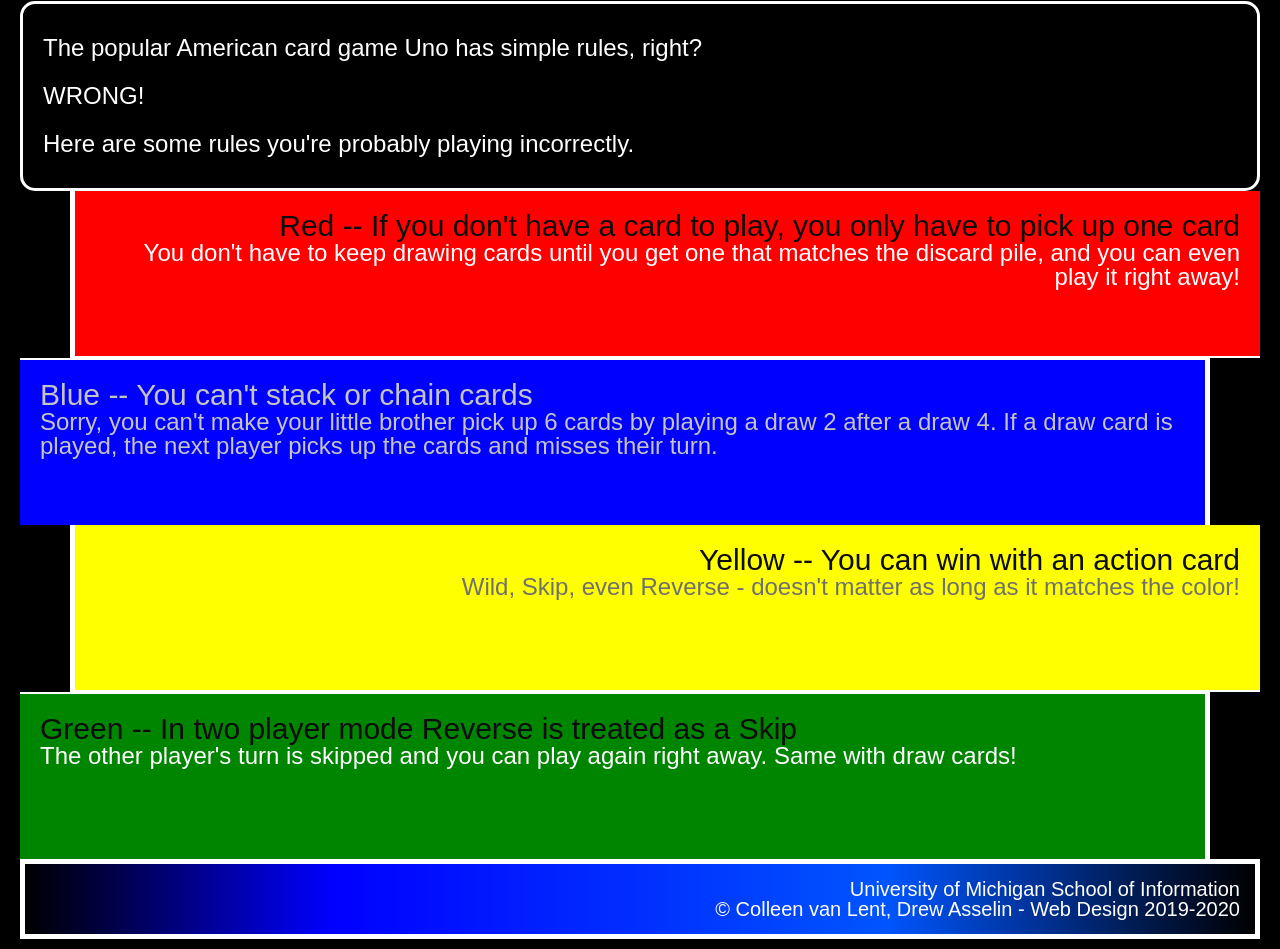
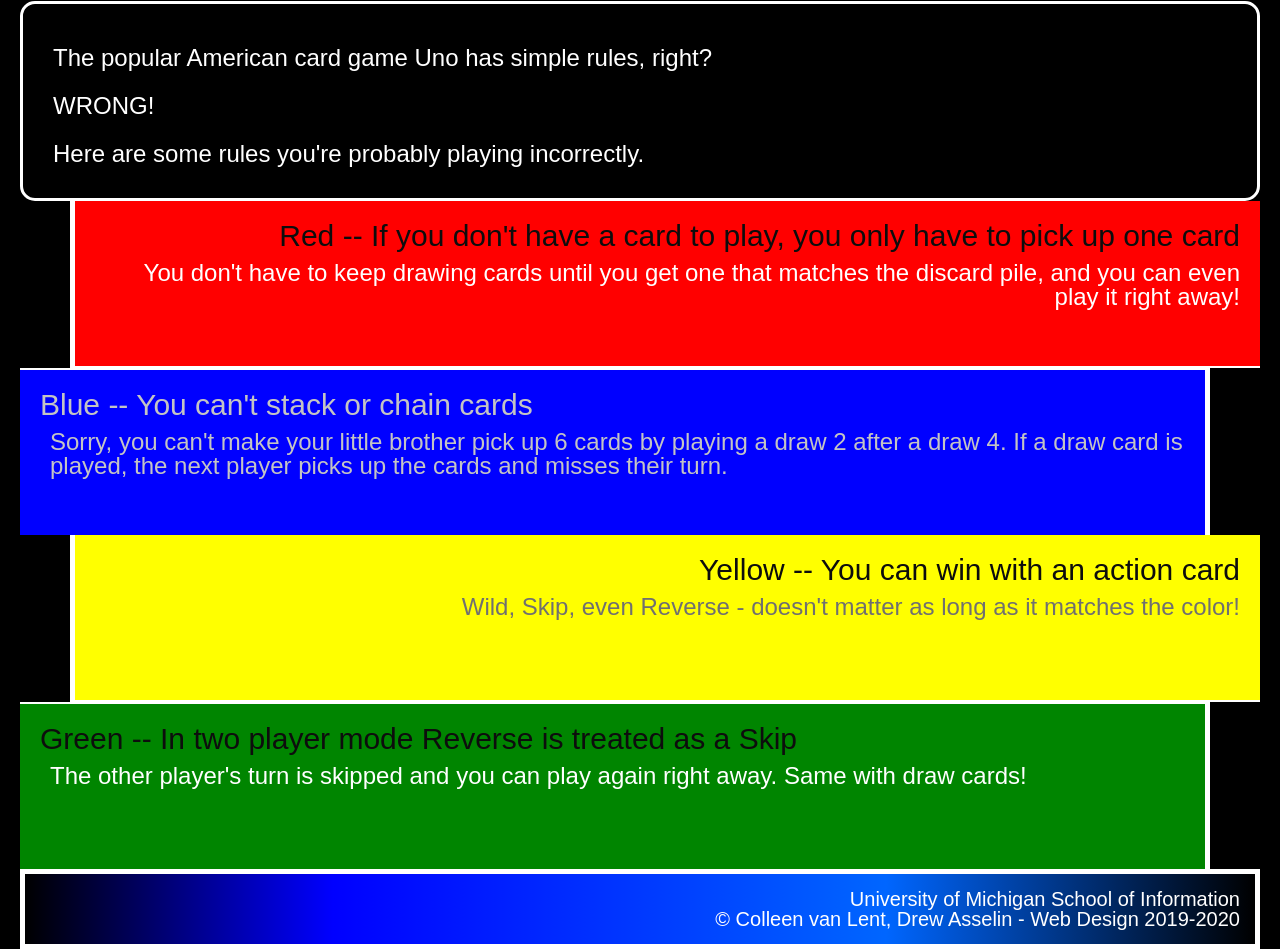
Before and after one commit to khatzop/-hw2-2024, a plain HTML site: page index.html in a window 1280 px wide. Shown: the part 327-1276 px from the top of the page. Drawn offline with Linux system fonts and the light colour scheme.

Commit message:
Add files via upload

```diff
--- a/css/style.css
+++ b/css/style.css
@@ -9,8 +9,8 @@ body{
 
 h1{
     font-size: 42px;
+    padding: 15px;
     text-align: center;
-    padding: 15px;
 }
 
 h2{
@@ -20,15 +20,15 @@ h2{
 
 p{
     font-size: 24px;
-    padding-top: 10;
-    padding-left: 10;
+    padding-top: 10px;
+    padding-left: 10px;
 }
 
 img{
     width: 250px;
     display: block;
+    margin-left: auto;
     margin-right: auto;
-    margin-left: auto;
     border-width: 10px;
     border-style: dashed;
     border-color: #ffffff;
@@ -38,8 +38,8 @@ div{
     min-height: 125px;
     padding: 20px;
     border-width: 3px;
+    border-style: solid;
     border-color: #ffffff;
-    border-style: solid;
 }
 
 .introduction{
@@ -98,10 +98,10 @@ div.green{
 }
 
 footer{
-    background: linear-gradient(90deg,#000000 0%, #0000ff 25%, #0055ff 70%, #000000 100%);
+    background: linear-gradient(90deg, #000000 0%, #0000ff 25%, #0066ff 70%, #000000 100%);
+    border-width: 5px;
     border-style: solid;
     border-color: #ffffff;
-    border-width: 5px;
 }
 
 footer p{
```
